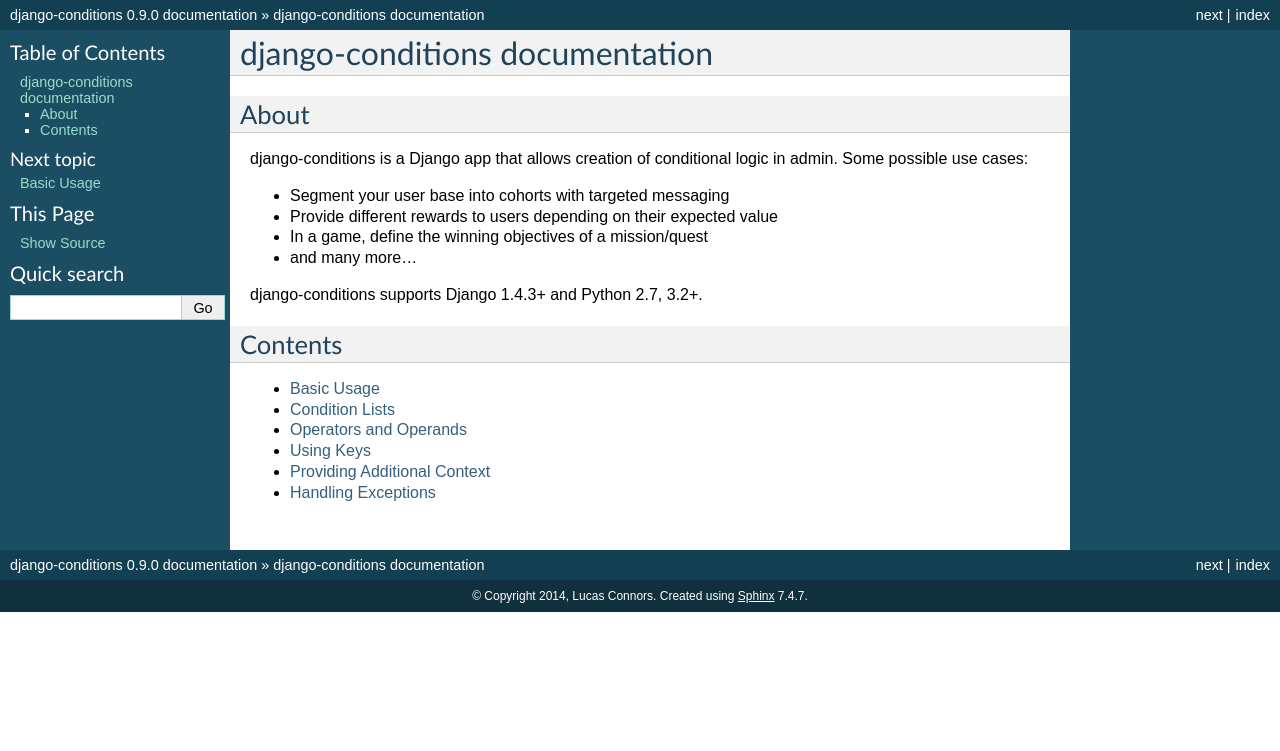
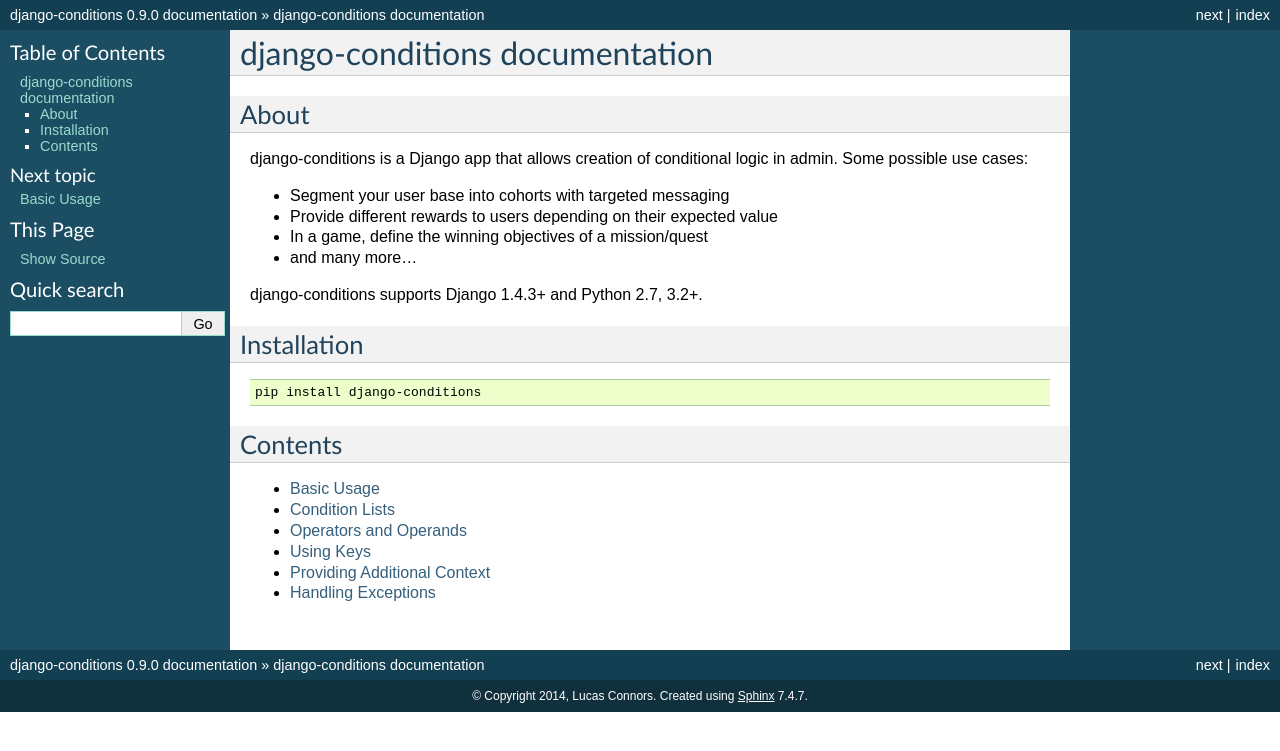
Before and after one commit to RevolutionTech/django-conditions, a Sphinx documentation site: the page built from docs/index.rst, in a window 1280 px wide. Shown: the top 751 px of the page. Built offline with Sphinx 7.4.7, drawn with Linux system fonts in a browser that asks for light colours.

Commit message:
Added installation instructions

```diff
--- a/docs/index.rst
+++ b/docs/index.rst
@@ -2,6 +2,7 @@
 ===============================
 
 .. include:: about.rst
+.. include:: install.rst
 
 Contents
 ^^^^^^^^
--- /dev/null
+++ b/docs/install.rst
@@ -0,0 +1,6 @@
+Installation
+^^^^^^^^^^^^
+
+.. code-block:: bash
+
+    pip install django-conditions
```
Also changed, not shown: README.md (+4 -0 lines).
